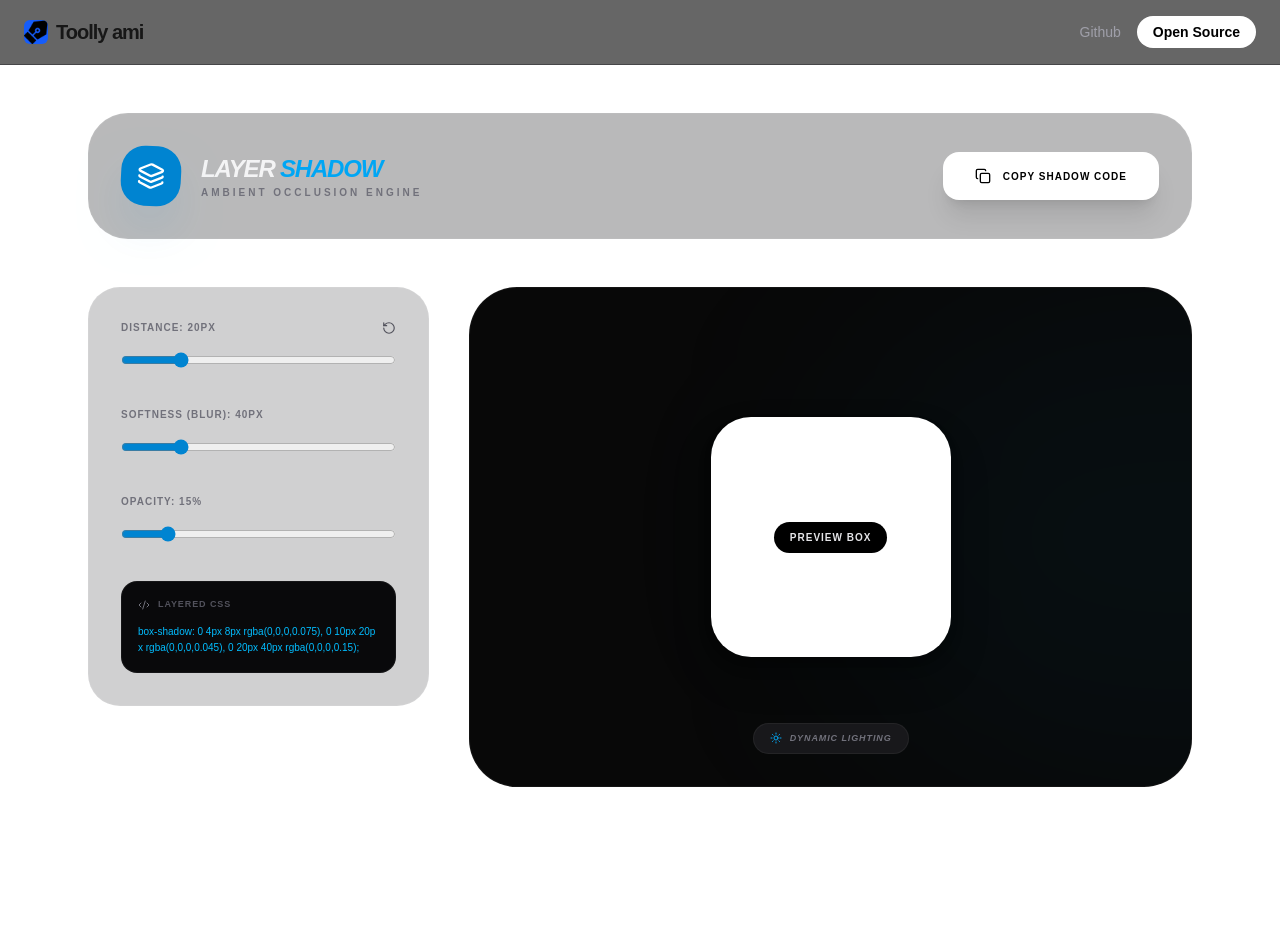
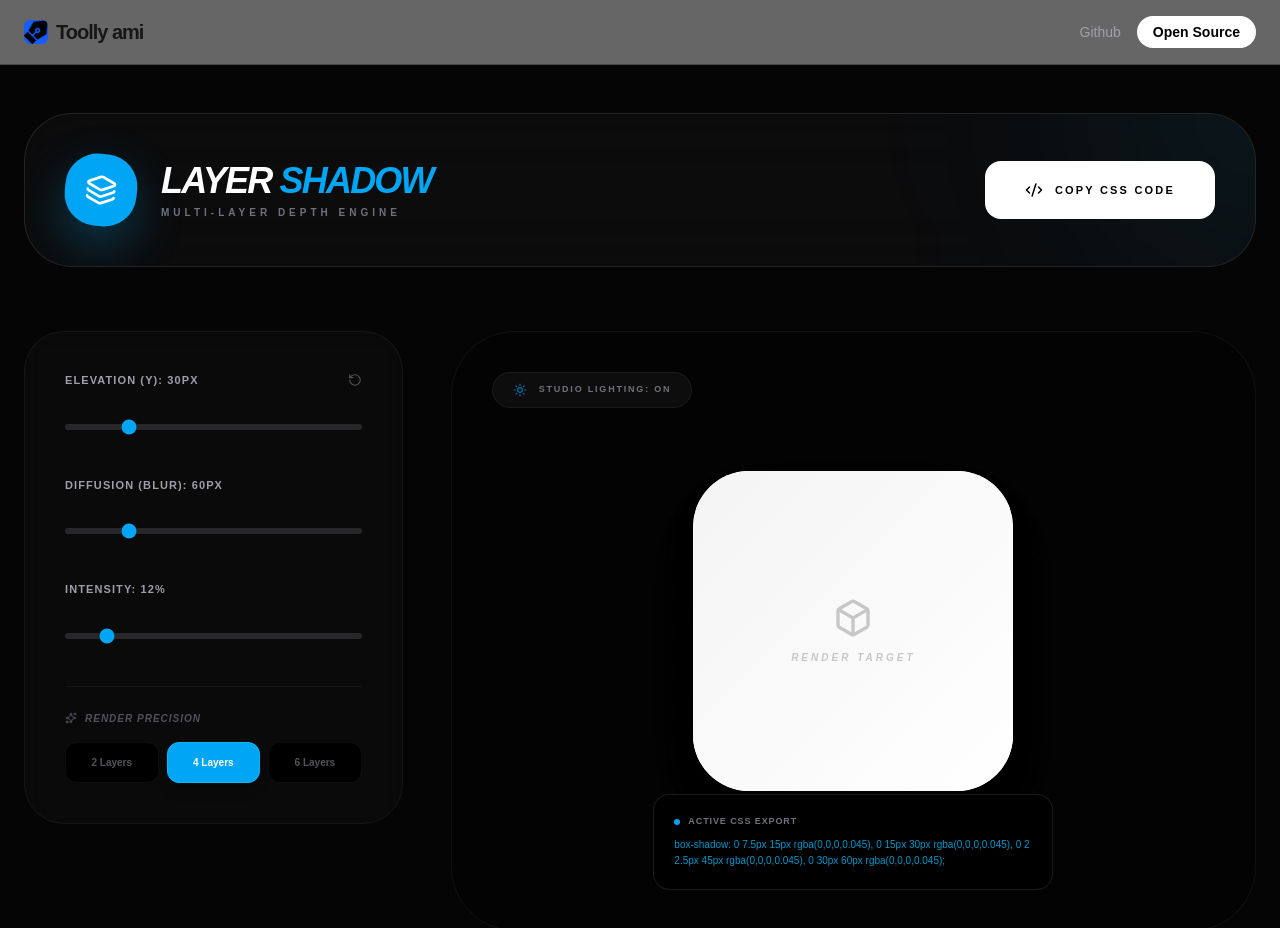
Before and after one commit to Fahim-hash/toolly.ami, a Next.js app: page /tools/shadow in a window 1280 px wide. Shown: the top 928 px of the page. Before the commit the page ends 865 px from the top, so only its background shows below. Built offline with nearby package versions, Linux system fonts and the light colour scheme.

Commit message:
Update page.tsx

```diff
--- a/app/tools/shadow/page.tsx
+++ b/app/tools/shadow/page.tsx
@@ -3,25 +3,31 @@ import dynamic from 'next/dynamic';
 import { useState } from 'react';
 import {
   Layers, Copy, Check,
-  RotateCcw, Square, Box,
-  Code2, Share2, Sun
+  RotateCcw, Box, Code2,
+  Sun, MousePointer2, Sparkles
 } from 'lucide-react';
 
 const ShadowEngine = () => {
-  const [distance, setDistance] = useState(20);
-  const [blur, setBlur] = useState(40);
-  const [opacity, setOpacity] = useState(0.15);
-  const [color, setColor] = useState('#000000');
+  const [distance, setDistance] = useState(30);
+  const [blur, setBlur] = useState(60);
+  const [opacity, setOpacity] = useState(0.12);
+  const [layers, setLayers] = useState(4); // Premium control: More layers = smoother
   const [copied, setCopied] = useState(false);
 
-  // Multi-layered shadow logic for premium "smooth" look
-  const shadowValue = `
-    0 ${distance * 0.2}px ${blur * 0.2}px rgba(0,0,0,${opacity * 0.5}),
-    0 ${distance * 0.5}px ${blur * 0.5}px rgba(0,0,0,${opacity * 0.3}),
-    0 ${distance}px ${blur}px rgba(0,0,0,${opacity})
-  `.replace(/\s+/g, ' ').trim();
+  // Advanced Smooth Shadow Generator logic
+  const generateShadow = () => {
+    let shadowString = "";
+    for (let i = 1; i <= layers; i++) {
+      const ratio = i / layers;
+      const d = distance * ratio;
+      const b = blur * ratio;
+      const o = (opacity / layers) * 1.5;
+      shadowString += `0 ${d}px ${b}px rgba(0,0,0,${o})${i === layers ? "" : ", "}`;
+    }
+    return shadowString;
+  };
 
-  const cssCode = `box-shadow: ${shadowValue};`;
+  const cssCode = `box-shadow: ${generateShadow()};`;
 
   const copyToClipboard = () => {
     navigator.clipboard.writeText(cssCode);
@@ -30,105 +36,132 @@ const ShadowEngine = () => {
   };
 
   return (
-    <div className="max-w-6xl mx-auto py-12 px-6 min-h-screen">
-      {/* Header */}
-      <div className="flex flex-col md:flex-row justify-between items-center mb-12 bg-zinc-900/30 p-8 rounded-[2.5rem] border border-white/5 gap-6">
-        <div className="flex items-center gap-5">
-          <div className="p-4 bg-sky-600 rounded-3xl shadow-2xl shadow-sky-600/20 rotate-3">
-            <Layers className="text-white" size={28} />
+    <div className="max-w-7xl mx-auto py-12 px-6 min-h-screen">
+      {/* Premium Glass Header */}
+      <div className="flex flex-col md:flex-row justify-between items-center mb-16 bg-zinc-900/40 p-10 rounded-[3rem] border border-white/10 backdrop-blur-2xl gap-8 relative overflow-hidden">
+        <div className="absolute top-0 right-0 w-80 h-80 bg-sky-500/10 blur-[120px] rounded-full -translate-y-1/2 translate-x-1/2" />
+
+        <div className="flex items-center gap-6 relative z-10">
+          <div className="p-5 bg-sky-500 rounded-[2rem] shadow-[0_20px_50px_rgba(14,165,233,0.3)] rotate-6 group hover:rotate-0 transition-transform duration-500">
+            <Layers className="text-white group-hover:scale-110 transition-transform" size={32} />
           </div>
           <div>
-            <h1 className="text-2xl font-black uppercase tracking-tighter italic text-zinc-100">
+            <h1 className="text-3xl md:text-4xl font-black uppercase tracking-tighter italic text-white">
               Layer <span className="text-sky-500">Shadow</span>
             </h1>
-            <p className="text-[10px] font-bold text-zinc-500 uppercase tracking-[0.3em]">Ambient Occlusion Engine</p>
+            <p className="text-[10px] font-bold text-zinc-500 uppercase tracking-[0.4em] mt-1">Multi-Layer Depth Engine</p>
           </div>
         </div>
 
         <button
           onClick={copyToClipboard}
-          className="px-8 py-4 bg-white text-black rounded-2xl text-[10px] font-black uppercase tracking-widest flex items-center gap-3 shadow-xl transition-transform active:scale-95"
+          className="relative group px-10 py-5 bg-white text-black rounded-2xl text-[11px] font-black uppercase tracking-[0.2em] flex items-center gap-3 overflow-hidden transition-all active:scale-95"
         >
-          {copied ? <Check size={16} className="text-green-600" /> : <Copy size={16} />}
-          {copied ? 'Copied CSS!' : 'Copy Shadow Code'}
+          <div className="absolute inset-0 bg-sky-500 translate-y-full group-hover:translate-y-0 transition-transform duration-300" />
+          <span className="relative z-10 flex items-center gap-3 group-hover:text-white transition-colors">
+            {copied ? <Check size={18} /> : <Code2 size={18} />}
+            {copied ? 'Copied Snippet' : 'Copy CSS Code'}
+          </span>
         </button>
       </div>
 
-      <div className="grid grid-cols-1 lg:grid-cols-12 gap-10">
-        {/* Controls */}
-        <div className="lg:col-span-4 space-y-6">
-          <div className="bg-zinc-900/20 border border-white/5 rounded-[2rem] p-8 space-y-8">
-            {/* Distance */}
-            <div>
-              <div className="flex justify-between items-center mb-4">
-                <label className="text-[10px] font-black text-zinc-500 uppercase tracking-widest">Distance: {distance}px</label>
-                <button onClick={() => setDistance(20)}><RotateCcw size={14} className="text-zinc-600 hover:text-white" /></button>
+      <div className="grid grid-cols-1 lg:grid-cols-12 gap-12">
+        {/* Advanced Controls */}
+        <div className="lg:col-span-4 space-y-8">
+          <div className="bg-zinc-900/30 border border-white/5 rounded-[2.5rem] p-10 space-y-10 backdrop-blur-md">
+
+            {/* Distance Control */}
+            <div className="space-y-6">
+              <div className="flex justify-between items-center">
+                <label className="text-[11px] font-black text-zinc-400 uppercase tracking-widest">Elevation (Y): {distance}px</label>
+                <button onClick={() => setDistance(30)} className="hover:rotate-180 transition-transform duration-500"><RotateCcw size={14} className="text-zinc-600" /></button>
               </div>
               <input
-                type="range" min="0" max="100" value={distance}
+                type="range" min="0" max="150" value={distance}
                 onChange={(e) => setDistance(parseInt(e.target.value))}
-                className="w-full accent-sky-600"
+                className="w-full h-1.5 bg-zinc-800 rounded-lg appearance-none cursor-pointer accent-sky-500"
               />
             </div>
 
-            {/* Blur */}
-            <div>
-              <label className="text-[10px] font-black text-zinc-500 uppercase tracking-widest block mb-4">Softness (Blur): {blur}px</label>
+            {/* Blur Control */}
+            <div className="space-y-6">
+              <label className="text-[11px] font-black text-zinc-400 uppercase tracking-widest block">Diffusion (Blur): {blur}px</label>
               <input
-                type="range" min="0" max="200" value={blur}
+                type="range" min="0" max="300" value={blur}
                 onChange={(e) => setBlur(parseInt(e.target.value))}
-                className="w-full accent-sky-600"
+                className="w-full h-1.5 bg-zinc-800 rounded-lg appearance-none cursor-pointer accent-sky-500"
               />
             </div>
 
-            {/* Opacity */}
-            <div>
-              <label className="text-[10px] font-black text-zinc-500 uppercase tracking-widest block mb-4">Opacity: {Math.round(opacity * 100)}%</label>
+            {/* Opacity Control */}
+            <div className="space-y-6">
+              <label className="text-[11px] font-black text-zinc-400 uppercase tracking-widest block">Intensity: {Math.round(opacity * 100)}%</label>
               <input
                 type="range" min="0" max="1" step="0.01" value={opacity}
                 onChange={(e) => setOpacity(parseFloat(e.target.value))}
-                className="w-full accent-sky-600"
+                className="w-full h-1.5 bg-zinc-800 rounded-lg appearance-none cursor-pointer accent-sky-500"
               />
             </div>
 
-            {/* CSS Snippet */}
-            <div className="p-4 bg-zinc-950 rounded-2xl border border-white/5">
-              <div className="flex items-center gap-2 mb-3">
-                <Code2 size={12} className="text-zinc-500" />
-                <span className="text-[9px] font-black text-zinc-600 uppercase tracking-widest">Layered CSS</span>
-              </div>
-              <code className="text-[10px] text-sky-400 font-mono block leading-relaxed break-all">
-                {cssCode}
-              </code>
+            {/* Layer Control */}
+            <div className="pt-6 border-t border-white/5">
+               <p className="text-[10px] font-black text-zinc-600 uppercase tracking-widest mb-4 italic flex items-center gap-2">
+                 <Sparkles size={12} /> Render Precision
+               </p>
+               <div className="flex gap-2">
+                 {[2, 4, 6].map((l) => (
+                   <button
+                    key={l}
+                    onClick={() => setLayers(l)}
+                    className={`flex-1 py-3 rounded-xl text-[10px] font-black transition-all border ${layers === l ? 'bg-sky-500 border-sky-400 text-white shadow-lg' : 'bg-black border-white/5 text-zinc-600'}`}
+                   >
+                     {l} Layers
+                   </button>
+                 ))}
+               </div>
             </div>
           </div>
         </div>
 
-        {/* Preview Area */}
-        <div className="lg:col-span-8 bg-[#080808] border border-white/5 rounded-[3rem] p-10 min-h-[500px] flex items-center justify-center relative overflow-hidden">
-          <div className="absolute inset-0 bg-sky-600/5 blur-[120px] rounded-full translate-x-1/2" />
+        {/* Cinematic Preview Area */}
+        <div className="lg:col-span-8 bg-[#030303] border border-white/5 rounded-[4rem] p-20 min-h-[600px] flex items-center justify-center relative overflow-hidden group">
+          {/* Subtle Grid Background */}
+          <div className="absolute inset-0 opacity-[0.03] pointer-events-none" style={{ backgroundImage: 'radial-gradient(#fff 1px, transparent 0)', backgroundSize: '40px 40px' }} />
 
-          {/* Preview Box */}
+          <div className="absolute top-10 left-10 flex items-center gap-3 px-5 py-2.5 bg-zinc-900/50 rounded-full border border-white/5 backdrop-blur-md">
+            <Sun size={14} className="text-sky-500 animate-pulse" />
+            <span className="text-[9px] font-black text-zinc-500 uppercase tracking-[0.2em]">Studio Lighting: ON</span>
+          </div>
+
+          {/* Target Box */}
           <div
             style={{
-              width: '240px',
-              height: '240px',
-              boxShadow: shadowValue,
+              width: '320px',
+              height: '320px',
+              boxShadow: generateShadow(),
               backgroundColor: '#ffffff',
-              transition: 'all 0.1s ease-out'
+              transition: 'all 0.4s cubic-bezier(0.16, 1, 0.3, 1)'
             }}
-            className="rounded-[2.5rem] flex items-center justify-center group relative border border-white/10"
+            className="rounded-[3.5rem] flex items-center justify-center relative group/box overflow-hidden"
           >
-            <div className="text-zinc-200 font-black uppercase text-[10px] tracking-widest px-4 py-2 bg-black rounded-full">
-              Preview Box
+            <div className="absolute inset-0 bg-gradient-to-br from-zinc-100 to-white" />
+            <div className="relative z-10 flex flex-col items-center gap-3 opacity-20 group-hover/box:opacity-40 transition-opacity">
+               <Box size={40} className="text-black" />
+               <p className="text-[10px] font-black uppercase tracking-[0.3em] text-black italic">Render Target</p>
             </div>
           </div>
 
-          <div className="absolute bottom-8 flex gap-4">
-             <div className="flex items-center gap-2 px-4 py-2 bg-zinc-900 rounded-full border border-white/5">
-               <Sun size={12} className="text-sky-500" />
-               <span className="text-[9px] font-bold text-zinc-500 uppercase italic tracking-widest">Dynamic Lighting</span>
-             </div>
+          {/* CSS Code Tooltip */}
+          <div className="absolute bottom-10 left-1/2 -translate-x-1/2 w-full max-w-md px-6">
+            <div className="bg-black/80 border border-white/10 p-5 rounded-2xl backdrop-blur-xl">
+              <div className="flex items-center gap-2 mb-2">
+                <div className="w-1.5 h-1.5 rounded-full bg-sky-500" />
+                <span className="text-[9px] font-black text-zinc-500 uppercase tracking-widest">Active CSS Export</span>
+              </div>
+              <code className="text-[10px] text-sky-400 font-mono block break-all leading-relaxed opacity-80">
+                {cssCode}
+              </code>
+            </div>
           </div>
         </div>
       </div>
@@ -136,18 +169,23 @@ const ShadowEngine = () => {
   );
 };
 
-// --- SSR Prevention ---
+// --- Smooth Dynamic Export ---
 const DynamicShadow = dynamic(() => Promise.resolve(ShadowEngine), {
   ssr: false,
   loading: () => (
-    <div className="min-h-screen bg-[#050505] flex items-center justify-center">
-      <div className="animate-pulse text-sky-600 font-black tracking-widest uppercase text-xs italic">
-        Calculating Depth...
-      </div>
+    <div className="min-h-screen bg-[#050505] flex flex-col items-center justify-center gap-6">
+      <div className="w-10 h-10 border-2 border-sky-500/20 border-t-sky-500 rounded-full animate-spin" />
+      <p className="animate-pulse text-sky-500 font-black tracking-[0.5em] uppercase text-[9px] italic">
+        Rendering Depth Field...
+      </p>
     </div>
   ),
 });
 
 export default function Page() {
-  return <DynamicShadow />;
+  return (
+    <main className="bg-[#050505] selection:bg-sky-500 selection:text-white">
+      <DynamicShadow />
+    </main>
+  );
 }
```
